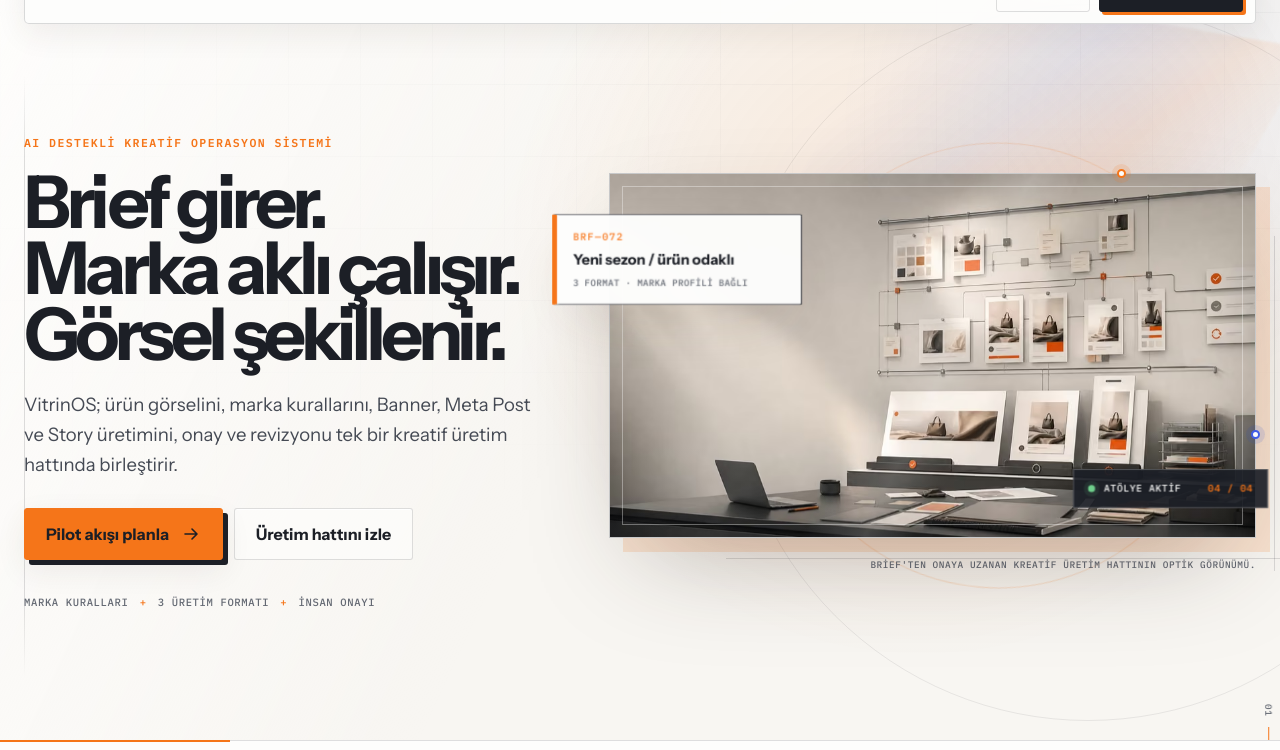
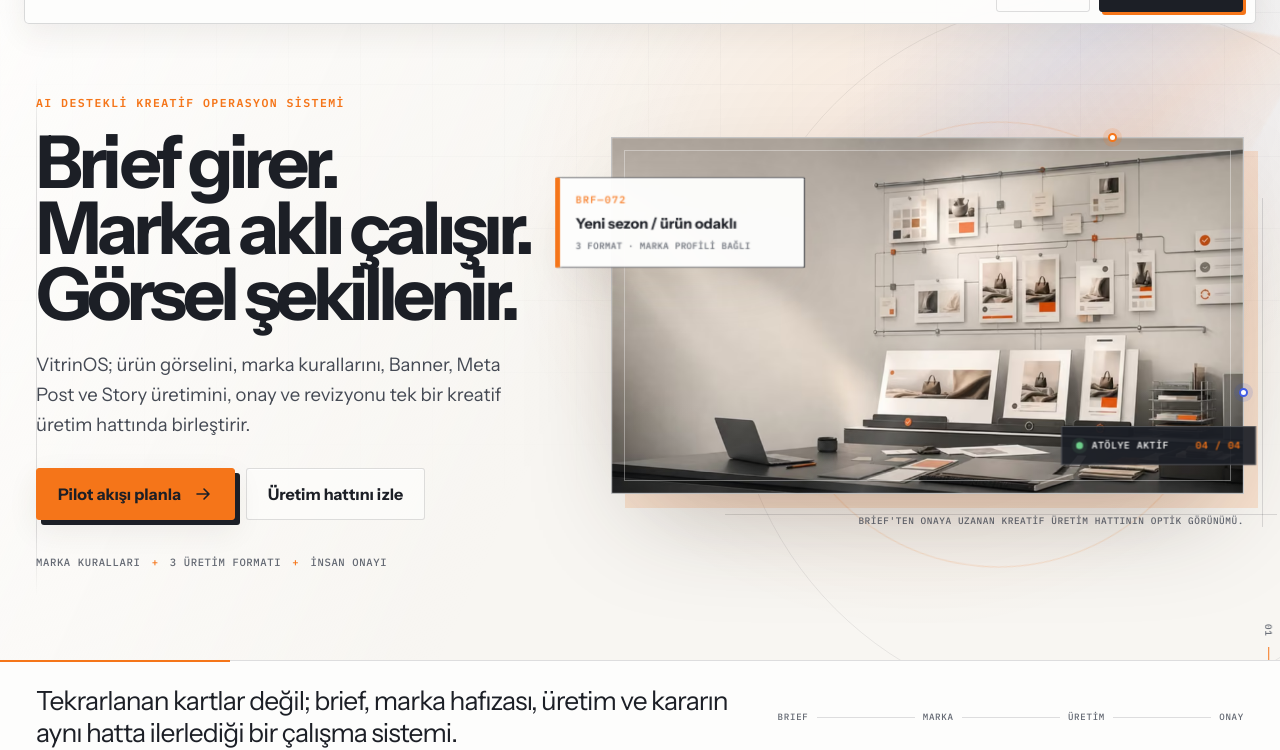
Before and after one commit to locko6634-mustafa/VitrinOS, a website: page index.html in a window 1280 px wide. Shown: the part 60-810 px from the top of the page. Drawn offline with nearby package versions, Linux system fonts and the light colour scheme.

Commit message:
feat(frontend): implement fluid layout tokens, remove hardcoded pixel limits, and migrate inline styles to css

```diff
--- a/css/admin.css
+++ b/css/admin.css
@@ -1,7 +1,7 @@
 @layer pages {
   .admin-body {
-    --admin-rail: 248px;
-    --admin-topbar: 72px;
+    --admin-rail: var(--shell-rail-size);
+    --admin-topbar: var(--shell-header-size);
     --admin-bg: var(--vo-canvas, hsl(38 32% 96%));
     --admin-surface: var(--vo-paper, hsl(38 35% 99%));
     --admin-ink: var(--vo-ink, hsl(220 15% 13%));
@@ -42,7 +42,7 @@
     inset: 0 0 auto;
     z-index: 40;
     display: grid;
-    grid-template-columns: var(--admin-rail) minmax(220px, 1fr) auto;
+    grid-template-columns: var(--admin-rail) minmax(min(100%, 220px), 1fr) auto;
     align-items: center;
     min-height: var(--admin-topbar);
     width: 100%;
@@ -324,7 +324,7 @@
 
   .admin-page-head {
     display: grid;
-    grid-template-columns: minmax(0, 1.1fr) minmax(260px, 0.6fr);
+    grid-template-columns: minmax(0, 1.1fr) minmax(min(100%, 260px), 0.6fr);
     gap: 32px;
     align-items: end;
     margin-bottom: 32px;
@@ -407,7 +407,7 @@
   }
 
   .admin-grid-with-detail {
-    grid-template-columns: minmax(0, 1.2fr) minmax(330px, 0.8fr);
+    grid-template-columns: minmax(0, 1.2fr) minmax(min(100%, 330px), 0.8fr);
     align-items: start;
   }
 
@@ -915,7 +915,7 @@
 
   @media (max-width: 1180px) {
     .admin-body {
-      --admin-rail: 214px;
+      --admin-rail: var(--shell-rail-size);
     }
 
     .admin-metric-grid {
@@ -1120,7 +1120,7 @@
 
     .admin-table td {
       display: grid;
-      grid-template-columns: minmax(90px, 0.45fr) minmax(0, 1fr);
+      grid-template-columns: minmax(min(100%, 90px), 0.45fr) minmax(0, 1fr);
       gap: 12px;
       padding: 9px 0;
       border-bottom: 1px solid var(--vo-line);
@@ -1201,4 +1201,16 @@
       transition: none;
     }
   }
+
+  /* JS Dinamik Önizleme ve Boş Durum Stilleri */
+  .admin-preview-img {
+    max-width: 100%;
+    margin-top: 1rem;
+    border-radius: 4px;
+    border: 1px solid var(--admin-line);
+  }
+
+  .admin-empty {
+    margin-top: 1rem;
+  }
 }
--- a/css/dashboard.css
+++ b/css/dashboard.css
@@ -55,7 +55,7 @@
 
 .app-shell {
   min-height: 100dvh;
-  padding-top: 72px;
+  padding-top: var(--shell-header-size);
 }
 
 .app-topbar {
@@ -63,9 +63,9 @@
   inset: 0 0 auto;
   z-index: 80;
   width: 100%;
-  min-height: 72px;
+  min-height: var(--shell-header-size);
   display: grid;
-  grid-template-columns: 248px minmax(0, 1fr) auto auto;
+  grid-template-columns: var(--shell-rail-size) minmax(0, 1fr) auto auto;
   align-items: center;
   gap: 20px;
   border-bottom: 1px solid var(--line);
@@ -220,17 +220,17 @@
 
 .app-workspace {
   display: grid;
-  grid-template-columns: 248px minmax(0, 1fr);
-  min-height: calc(100dvh - 72px);
+  grid-template-columns: var(--shell-rail-size) minmax(0, 1fr);
+  min-height: calc(100dvh - var(--shell-header-size));
 }
 
 .app-rail {
   position: fixed;
-  top: 72px;
+  top: var(--shell-header-size);
   left: 0;
   align-self: start;
-  width: 248px;
-  height: calc(100dvh - 72px);
+  width: var(--shell-rail-size);
+  height: calc(100dvh - var(--shell-header-size));
   overflow-y: auto;
   display: flex;
   flex-direction: column;
@@ -517,7 +517,7 @@
 }
 
 .tab-panel {
-  min-height: 440px;
+  min-height: clamp(300px, 45svh, 440px);
   padding-top: clamp(26px, 3vw, 42px);
 }
 
@@ -700,7 +700,7 @@
 }
 
 .brief-layout {
-  grid-template-columns: minmax(310px, 0.78fr) minmax(390px, 1.22fr);
+  grid-template-columns: minmax(min(100%, 310px), 0.78fr) minmax(min(100%, 390px), 1.22fr);
   align-items: start;
   margin-top: 0;
 }
@@ -873,7 +873,7 @@
 }
 
 .result-creative {
-  min-height: clamp(330px, 42vw, 540px);
+  min-height: clamp(240px, 42vw, 540px);
 }
 
 .result-creative[data-format="story"] {
@@ -1138,23 +1138,23 @@
 
 @media (max-width: 1180px) {
   .app-topbar {
-    grid-template-columns: 218px minmax(0, 1fr) auto auto;
+    grid-template-columns: var(--shell-rail-size) minmax(0, 1fr) auto auto;
   }
 
   .app-workspace {
-    grid-template-columns: 218px minmax(0, 1fr);
+    grid-template-columns: var(--shell-rail-size) minmax(0, 1fr);
   }
 
   .app-rail {
-    width: 218px;
+    width: var(--shell-rail-size);
   }
 
   .workspace-signal {
-    min-width: 270px;
+    min-width: min(100%, 270px);
   }
 
   .brief-layout {
-    grid-template-columns: minmax(290px, 0.82fr) minmax(350px, 1.18fr);
+    grid-template-columns: minmax(min(100%, 290px), 0.82fr) minmax(min(100%, 350px), 1.18fr);
   }
 }
 
@@ -1173,7 +1173,7 @@
 
   .app-rail {
     position: fixed;
-    top: 72px;
+    top: var(--shell-header-size);
     bottom: 0;
     left: 0;
     z-index: 72;
@@ -1226,7 +1226,7 @@
 
   .app-menu-scrim:not([hidden]) {
     position: fixed;
-    inset: 72px 0 0;
+    inset: var(--shell-header-size) 0 0;
     z-index: 70;
     display: block;
     width: 100%;
@@ -1461,3 +1461,65 @@
   }
 }
 }
+
+/* JS Dinamik Hata ve Detay Blokları */
+.creative-error-container,
+.creative-retry-container {
+  display: flex;
+  flex-direction: column;
+  align-items: center;
+  justify-content: center;
+  height: 100%;
+  padding: 2rem;
+  text-align: center;
+}
+
+.creative-error-container {
+  color: var(--vo-danger, #e53e3e);
+}
+
+.creative-retry-container {
+  color: var(--vo-accent, #d9962a);
+}
+
+.creative-error-container span,
+.creative-retry-container span {
+  font-size: 3rem;
+  margin-bottom: 1rem;
+}
+
+.creative-error-container strong,
+.creative-retry-container strong {
+  display: block;
+  font-size: 1.1rem;
+  margin-bottom: 0.5rem;
+}
+
+.creative-error-container p,
+.creative-retry-container p {
+  font-size: 0.9rem;
+  color: var(--muted);
+  max-width: 80%;
+  margin: 0 auto 1.5rem auto;
+}
+
+.creative-error-container p {
+  margin: 0 auto;
+}
+
+.creative-details-title {
+  color: var(--accent-soft);
+  font-family: var(--font-mono);
+  font-size: 0.76rem;
+  font-weight: 800;
+  letter-spacing: 0.12em;
+  text-transform: uppercase;
+}
+
+.creative-details-grid {
+  display: grid;
+  grid-template-columns: repeat(auto-fit, minmax(min(100%, 140px), 1fr));
+  gap: 12px;
+  font-size: 0.9rem;
+  margin-top: 8px;
+}
--- a/css/index.css
+++ b/css/index.css
@@ -12,8 +12,6 @@
   --marketing-shadow-2: var(--vo-shadow-2, 0 22px 60px hsl(220 20% 15% / 0.12));
   --marketing-shadow-3: var(--vo-shadow-3, 0 42px 110px hsl(220 25% 12% / 0.18));
   margin: 0;
-  min-width: 320px;
-  overflow-x: clip;
   color: var(--marketing-graphite);
   background: var(--marketing-porcelain);
   font-family: var(--vo-font-sans, "Instrument Sans", "Segoe UI", system-ui, sans-serif);
@@ -34,8 +32,9 @@
 }
 
 body[data-surface="marketing"] .container {
-  width: min(calc(100% - 48px), var(--vo-container, 1240px));
+  inline-size: min(100% - (2 * var(--layout-gutter)), var(--layout-content-max));
   margin-inline: auto;
+  min-inline-size: 0;
 }
 
 body[data-surface="marketing"] img {
@@ -246,7 +245,7 @@
 
 body[data-surface="marketing"] .hero {
   position: relative;
-  min-height: max(780px, 100svh);
+  min-height: max(680px, 90svh);
   display: grid;
   align-items: center;
   overflow: hidden;
@@ -259,7 +258,7 @@
   position: absolute;
   top: 8.5rem;
   bottom: 4rem;
-  left: max(24px, calc((100vw - min(calc(100vw - 48px), var(--vo-container, 1240px))) / 2));
+  left: max(var(--layout-gutter), calc((100vw - var(--layout-content-max)) / 2));
   width: 1px;
   z-index: -1;
   background: linear-gradient(to bottom, transparent, var(--marketing-line) 13%, var(--marketing-line) 87%, transparent);
@@ -313,7 +312,7 @@
 body[data-surface="marketing"] .hero-grid {
   position: relative;
   display: grid;
-  grid-template-columns: minmax(0, 0.88fr) minmax(480px, 1.12fr);
+  grid-template-columns: minmax(0, 0.88fr) minmax(min(100%, 480px), 1.12fr);
   align-items: center;
   gap: clamp(42px, 6vw, 88px);
 }
@@ -730,7 +729,7 @@
 body[data-surface="marketing"] .system-line-inner {
   min-height: 112px;
   display: grid;
-  grid-template-columns: minmax(0, 1.2fr) minmax(360px, 0.8fr);
+  grid-template-columns: minmax(0, 1.2fr) minmax(min(100%, 360px), 0.8fr);
   align-items: center;
   gap: 42px;
 }
@@ -798,7 +797,7 @@
 
 body[data-surface="marketing"] .pipeline-story {
   display: grid;
-  grid-template-columns: minmax(300px, 0.76fr) minmax(480px, 1.24fr);
+  grid-template-columns: minmax(min(100%, 300px), 0.76fr) minmax(min(100%, 480px), 1.24fr);
   gap: clamp(42px, 7vw, 96px);
 }
 
@@ -1225,7 +1224,7 @@
   position: relative;
   z-index: 2;
   display: grid;
-  grid-template-columns: minmax(300px, 0.72fr) minmax(520px, 1.28fr);
+  grid-template-columns: minmax(min(100%, 300px), 0.72fr) minmax(min(100%, 520px), 1.28fr);
   align-items: center;
   gap: clamp(46px, 7vw, 104px);
 }
@@ -1667,7 +1666,7 @@
 
 body[data-surface="marketing"] .lead-layout {
   display: grid;
-  grid-template-columns: minmax(300px, 0.76fr) minmax(520px, 1.24fr);
+  grid-template-columns: minmax(min(100%, 300px), 0.76fr) minmax(min(100%, 520px), 1.24fr);
   align-items: start;
   gap: clamp(52px, 8vw, 120px);
 }
@@ -1977,7 +1976,7 @@
   }
 
   body[data-surface="marketing"] .hero-grid {
-    grid-template-columns: minmax(0, 0.82fr) minmax(440px, 1.18fr);
+    grid-template-columns: minmax(0, 0.82fr) minmax(min(100%, 440px), 1.18fr);
     gap: 38px;
   }
 
--- a/css/login.css
+++ b/css/login.css
@@ -84,7 +84,7 @@
   margin-inline: auto;
   padding: clamp(2rem, 4vw, 4.5rem) 0;
   display: grid;
-  grid-template-columns: minmax(360px, 0.9fr) minmax(480px, 1.1fr);
+  grid-template-columns: minmax(min(100%, 360px), 0.9fr) minmax(min(100%, 480px), 1.1fr);
   align-items: center;
   gap: clamp(3rem, 6vw, 6rem);
 }
@@ -1170,7 +1170,7 @@
 }
 
 .auth-screen--mfa-setup {
-  grid-template-columns: minmax(470px, 1.03fr) minmax(420px, 0.97fr);
+  grid-template-columns: minmax(min(100%, 470px), 1.03fr) minmax(min(100%, 420px), 0.97fr);
 }
 
 .auth-screen--mfa-setup .auth-panel {
@@ -1295,7 +1295,7 @@
   }
 
   .auth-studio-scene {
-    min-height: 650px;
+    min-height: clamp(400px, 60svh, 650px);
   }
 
   .optic-orbit-one,
@@ -1377,7 +1377,7 @@
   }
 
   .auth-studio-scene {
-    min-height: 560px;
+    min-height: clamp(340px, 50svh, 560px);
     padding: 1.25rem;
     grid-template-rows: auto minmax(220px, 1fr) auto auto;
   }
--- a/css/set-password.css
+++ b/css/set-password.css
@@ -40,7 +40,7 @@
 }
 
 .password-key-scene {
-  min-height: 300px;
+  min-height: clamp(200px, 30svh, 300px);
   display: grid;
   place-items: center;
 }
@@ -148,7 +148,7 @@
 
 @media (max-width: 640px) {
   .password-key-scene {
-    min-height: 230px;
+    min-height: clamp(160px, 25svh, 230px);
   }
 
   .key-node {
--- a/css/style.css
+++ b/css/style.css
@@ -84,6 +84,12 @@
     --vo-radius-lg: 26px;
     --vo-radius-xl: 38px;
     --vo-container: 1240px;
+    --layout-content-max: 77.5rem;
+    --layout-gutter: clamp(0.875rem, 3vi, 2.25rem);
+    --space-section: clamp(4rem, 9vb, 9rem);
+    --control-min-size: 2.75rem;
+    --shell-header-size: 4.5rem;
+    --shell-rail-size: clamp(13.5rem, 18vi, 15.5rem);
     --vo-font-sans: "Instrument Sans", "Segoe UI", system-ui, sans-serif;
     --vo-font-mono: "IBM Plex Mono", "Cascadia Mono", Consolas, monospace;
     --vo-ease-out: cubic-bezier(0.22, 1, 0.36, 1);
@@ -128,7 +134,6 @@
   }
 
   html {
-    overflow-x: hidden;
     scroll-behavior: smooth;
     scroll-padding-top: 96px;
   }
@@ -171,9 +176,7 @@
 
 @layer base {
   body[data-surface] {
-    min-width: 320px;
     min-height: 100vh;
-    overflow-x: hidden;
     color: var(--vo-graphite);
     background:
       radial-gradient(circle at 82% -8%, hsl(25 92% 53% / 0.13), transparent 30rem),
@@ -235,8 +238,9 @@
   }
 
   .container {
-    width: min(calc(100% - 40px), var(--vo-container));
+    inline-size: min(100% - (2 * var(--layout-gutter)), var(--layout-content-max));
     margin-inline: auto;
+    min-inline-size: 0;
   }
 }
 
--- a/js/admin.js
+++ b/js/admin.js
@@ -907,14 +907,9 @@
       img.src = job.imageUrl;
       img.alt = `${job.format} çıktısı`;
       img.className = "admin-preview-img";
-      img.style.maxWidth = "100%";
-      img.style.marginTop = "1rem";
-      img.style.borderRadius = "4px";
-      img.style.border = "1px solid var(--border)";
       preview.append(img);
     } else {
       const empty = textElement("p", "Görsel henüz üretilmedi.", "admin-empty");
-      empty.style.marginTop = "1rem";
       preview.append(empty);
     }
 
```
Also changed, not shown: js/dashboard.js (+2 -63 lines).
